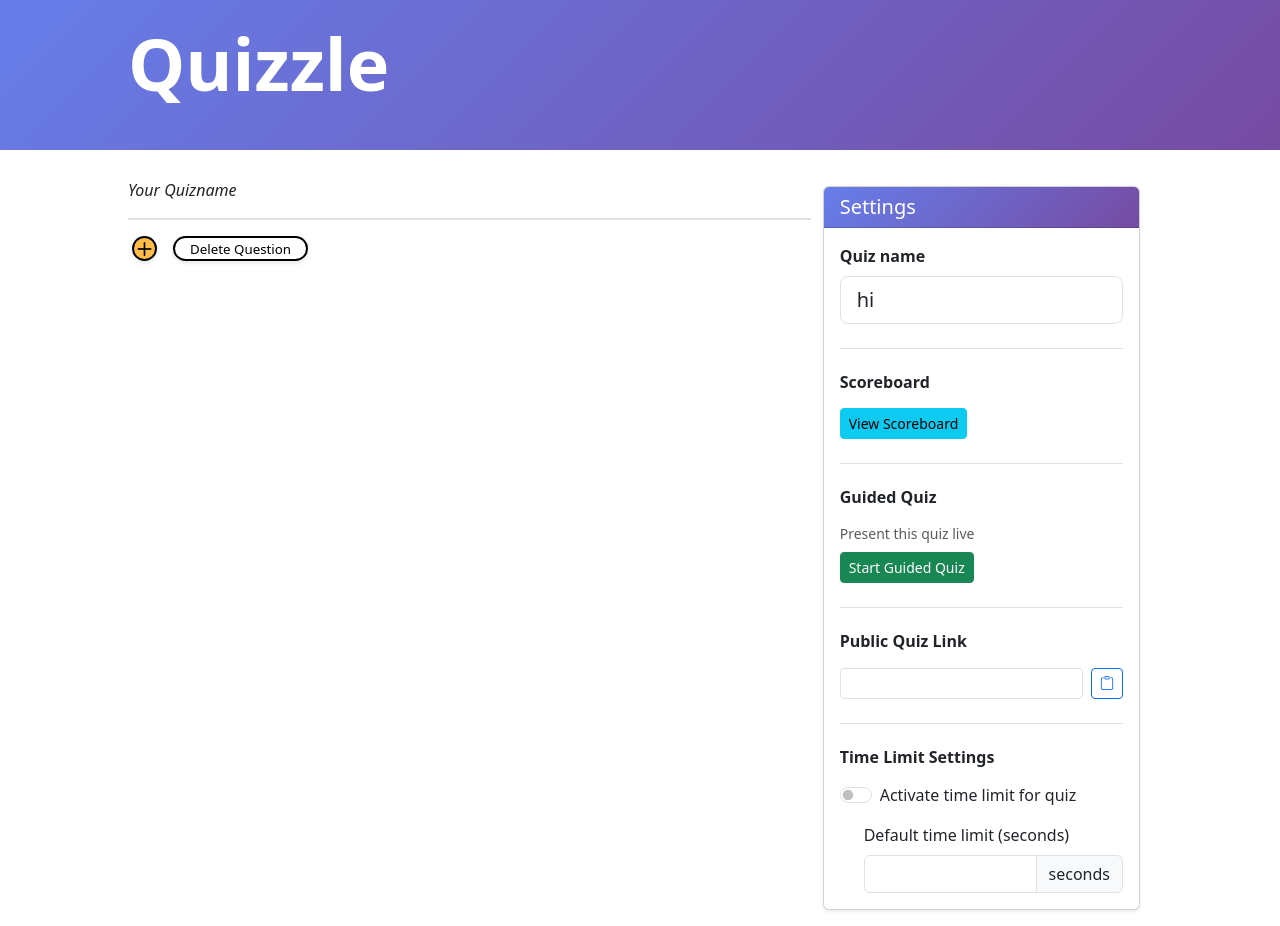
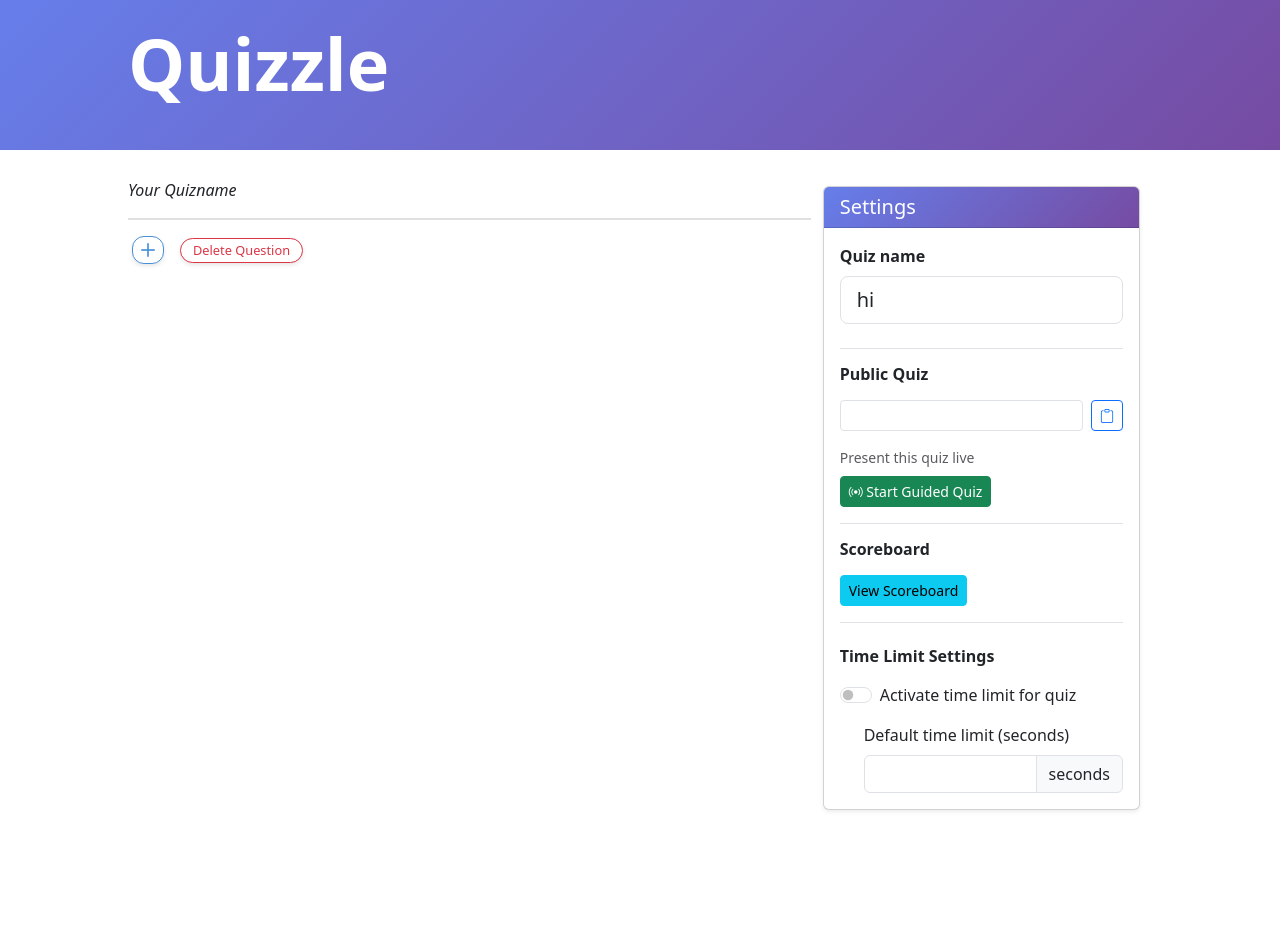
Before and after one commit to Tomptez/Quizzle, a Django app: template quiz/templates/quiz/quiz_settings.html in a window 1280 px wide. After the commit the page ends 811 px from the top, so only its background shows below. Run offline with Django 4.2, Linux system fonts and the light colour scheme; the template is opened without the code that fills it, so the values that code supplies are empty; some libraries are stand-ins or nearby versions.

Commit message:
Some small styling improvements of the settings page

```diff
--- a/quiz/static/quiz/css/quiz_settings.css
+++ b/quiz/static/quiz/css/quiz_settings.css
@@ -1,3 +1,11 @@
+
+:root {
+  --primary: #4a90d9;
+  --primary-hover: #3b7dd8;
+  --danger: #dc3545;
+  --light-blue: #e8f0fe;
+  --light-danger: #f8d7da;
+}
 
 .circle-btn {
   width: 30px;
@@ -19,12 +27,7 @@
 .circle-btn:hover {
   border: 2px solid transparent;
   background-color: rgb(146, 206, 255);
-  transform: translateY(-2px);
   box-shadow: 0 4px 8px rgba(0, 0, 0, 0.15);
-}
-
-.circle-btn:active {
-  transform: translateY(0);
 }
 
 .circle-btn i {
@@ -40,30 +43,47 @@
 
 .dash-btn:hover {
   background-color: rgb(220, 80, 80);
-  transform: translateY(-2px);
   box-shadow: 0 4px 8px rgba(0, 0, 0, 0.2);
 }
 
-.dash-btn:active {
-  transform: translateY(0);
+.circle-btn-sm {
+  width: 32px;
+  height: 28px;
+  font-size: 0.8rem;
+  font-weight: 600;
+  border-radius: 12px;
+  border: 1.5px solid var(--primary);
+  color: var(--primary);
+  background-color: white;
+  transition: all 0.2s ease;
 }
 
-.circle-btn-sm {
-  width: 25px;
-  height: 25px;
-  font-size: 12pt;
-  font-weight: bold;
-  transition: all 0.3s ease;
+.circle-btn-sm:hover,
+#add-page:hover {
+  background-color: var(--light-blue);
+  border-color: var(--primary-hover);
+  color: var(--primary-hover);
+  box-shadow: 0 2px 6px rgba(74, 144, 217, 0.2);
+}
+
+.pg-btn-container {
+  align-items: center;
 }
 
 .marked {
-  background-color: rgb(94, 247, 191);
-  border: 0px;
-  width: 18px;
+  width: 22px;
+  height: 22px;
+  font-size: 0.7rem;
+  border-radius: 6px;
+  border: 1px solid #6c757d;
+  background-color: #f8f9fa;
+  color: #495057;
 }
 
-.navbar {
-  height: 30px;
+.marked:hover {
+  background-color: #e2e6ea;
+  border-color: #495057;
+  color: #212529;
 }
 
 .page-bar {
@@ -76,12 +96,16 @@
   border-top: 2px solid #e0e0e0;
 }
 
-.circle-btn.active {
-  background-color: rgb(85, 184, 255);
+.circle-btn.active,
+.circle-btn.active:hover {
+  background-color: var(--primary);
+  border-color: var(--primary);
+  color: white;
 }
 
 .circle-btn.active:hover {
-  background-color: rgb(255, 255, 255);
+  background-color: var(--primary-hover);
+  border-color: var(--primary-hover);
 }
 
 .form-check-correct {
@@ -97,6 +121,27 @@ height: 30px;
 #right .card {
   position: sticky;
   top: 20px;
+}
+
+#add-page {
+  border: 1.5px solid var(--primary);
+  background-color: white;
+  color: var(--primary);
+}
+
+#delete-question {
+  border: 1.5px solid var(--danger);
+  background-color: white;
+  color: var(--danger);
+  border-radius: 12px;
+  font-size: 0.8rem;
+  padding: 0.25rem 0.75rem;
+}
+
+#delete-question:hover {
+  background-color: var(--light-danger);
+  border-color: #c82333;
+  color: #c82333;
 }
 
 #timeLimitContainer {
--- a/quiz/templates/quiz/quiz_settings.html
+++ b/quiz/templates/quiz/quiz_settings.html
@@ -14,7 +14,7 @@
       <h2 id="h2-quiz-name"></h2>
       <i> Your Quizname</i>
     <div class="page-bar d-flex">
-      <button id="add-page" class="circle-btn circle-btn-sm mx-1" style="background-color: rgb(255, 188, 73);">
+      <button id="add-page" class="circle-btn circle-btn-sm mx-1">
         <i class="bi bi-plus"></i>
       </button>
       <button id="delete-question" class="btn rounded-pill btn-warning pill-button" onclick="deleteQuestion(this)">Delete Question</button>
@@ -35,27 +35,24 @@
             <label for="quiznameInput" class="form-label fw-semibold">Quiz name</label>
             <input type="text" class="form-control form-control-lg rounded-3" id="quiznameInput" data-quiz-id=${data.public_id} oninput="saveQuizName(this);" value="hi" placeholder="Enter quiz name">
           </div>
-          <div class="border-top pt-4 pb-4">
-            <h6 class="mb-3 fw-semibold">Scoreboard</h6>
-            <a href="{% url 'scoreboard' public_id %}" class="btn btn-sm btn-info">View Scoreboard</a>
-          </div>
 
-          <div class="border-top pt-4 pb-4">
-            <h6 class="mb-3 fw-semibold">Guided Quiz</h6>
-            <p class="text-muted small mb-2">Present this quiz live</p>
-            <button class="btn btn-sm btn-success" onclick="startGuidedQuiz()">
-              Start Guided Quiz
-            </button>
-          </div>
-
-          <div class="border-top pt-4 pb-4">
-            <h6 class="mb-3 fw-semibold">Public Quiz Link</h6>
+          <div class="border-top py-3">
+            <h6 class="mb-3 fw-semibold">Public Quiz</h6>
             <div class="d-flex align-items-center gap-2">
               <input type="text" class="form-control form-control-sm" id="publicQuizId" readonly>
               <button class="btn btn-sm btn-outline-primary" onclick="copyPublicQuizLink()" title="Copy link to clipboard">
                 <i class="bi bi-clipboard"></i>
               </button>
             </div>
+            <p class="text-muted small mb-2 mt-3">Present this quiz live</p>
+            <button class="btn btn-sm btn-success" onclick="startGuidedQuiz()">
+              <i class="bi bi-broadcast"></i>  Start Guided Quiz
+            </button>
+          </div>
+
+          <div class="border-top py-3">
+            <h6 class="mb-3 fw-semibold">Scoreboard</h6>
+            <a href="{% url 'scoreboard' public_id %}" class="btn btn-sm btn-info">View Scoreboard</a>
           </div>
 
           <div class="border-top pt-4">
@@ -592,8 +589,8 @@
     setupNewPageButton();
     data.questions.forEach(q => {
       document.querySelector("#add-page").insertAdjacentHTML("beforebegin", getPageNumberButton(q));
-      quiznameInput.value = data.name;
     })
+    quiznameInput.value = data.name;
     openQuestionPage(document.querySelector(".page-btn"));
     document.getElementById("h2-quiz-name").innerText = data.name;
     document.getElementById("activateTimeLimit").checked = data.timelimit_active;
```
